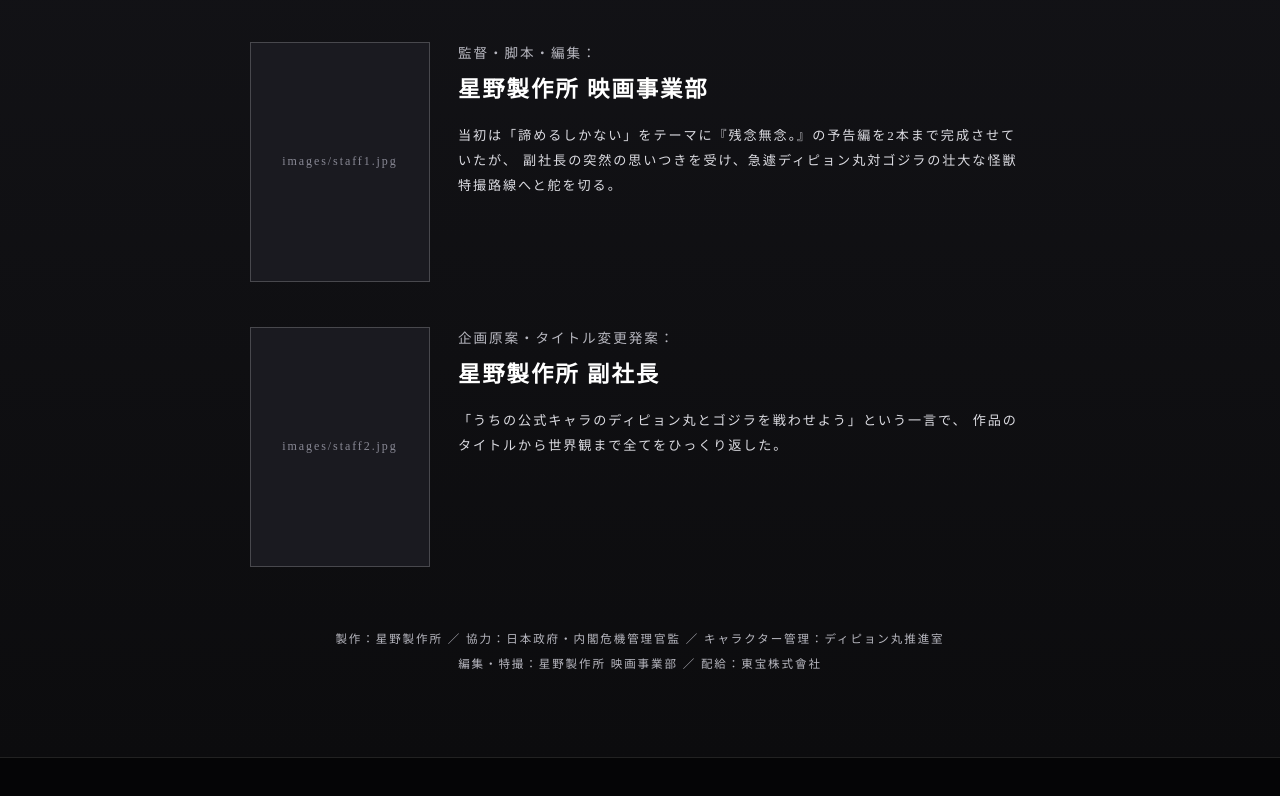
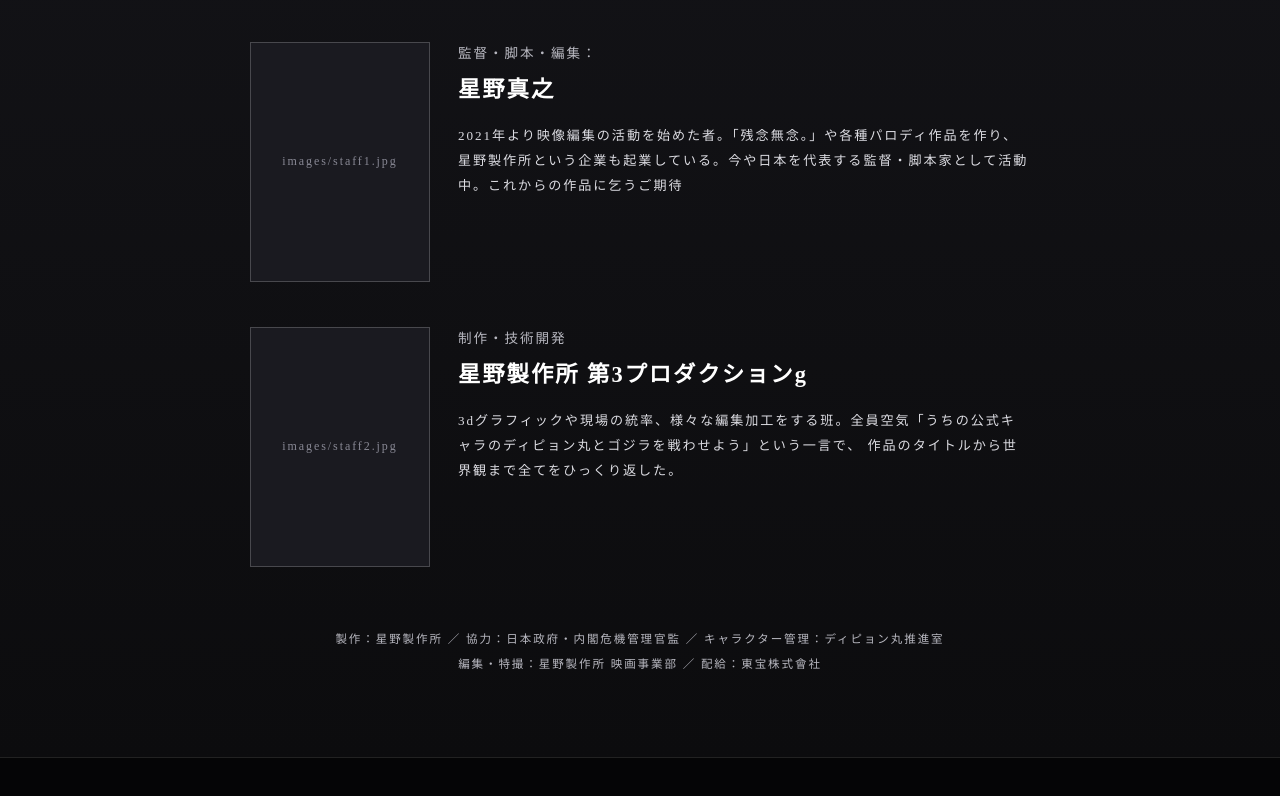
Before and after one commit to s2025799-ops/she, a plain HTML site: page index.html in a window 1280 px wide. Shown: the part 5304-6100 px from the top of the page. Drawn offline with Linux system fonts and the light colour scheme.

Commit message:
Update staff roles and bios in index.html

```diff
--- a/index.html
+++ b/index.html
@@ -1074,10 +1074,9 @@
           </div>
           <div>
             <p class="staff-role">監督・脚本・編集：</p>
-            <h3 class="staff-person">星野製作所 映画事業部</h3>
+            <h3 class="staff-person">星野真之</h3>
             <p class="staff-bio">
-              当初は「諦めるしかない」をテーマに『残念無念。』の予告編を2本まで完成させていたが、
-              副社長の突然の思いつきを受け、急遽ディピョン丸対ゴジラの壮大な怪獣特撮路線へと舵を切る。
+             2021年より映像編集の活動を始めた者。「残念無念。」や各種パロディ作品を作り、星野製作所という企業も起業している。今や日本を代表する監督・脚本家として活動中。これからの作品に乞うご期待
             </p>
           </div>
         </div>
@@ -1088,10 +1087,10 @@
             <span>images/staff2.jpg</span>
           </div>
           <div>
-            <p class="staff-role">企画原案・タイトル変更発案：</p>
-            <h3 class="staff-person">星野製作所 副社長</h3>
+            <p class="staff-role">制作・技術開発</p>
+            <h3 class="staff-person">星野製作所 第3プロダクションg</h3>
             <p class="staff-bio">
-              「うちの公式キャラのディピョン丸とゴジラを戦わせよう」という一言で、
+              3dグラフィックや現場の統率、様々な編集加工をする班。全員空気「うちの公式キャラのディピョン丸とゴジラを戦わせよう」という一言で、
               作品のタイトルから世界観まで全てをひっくり返した。
             </p>
           </div>
```
